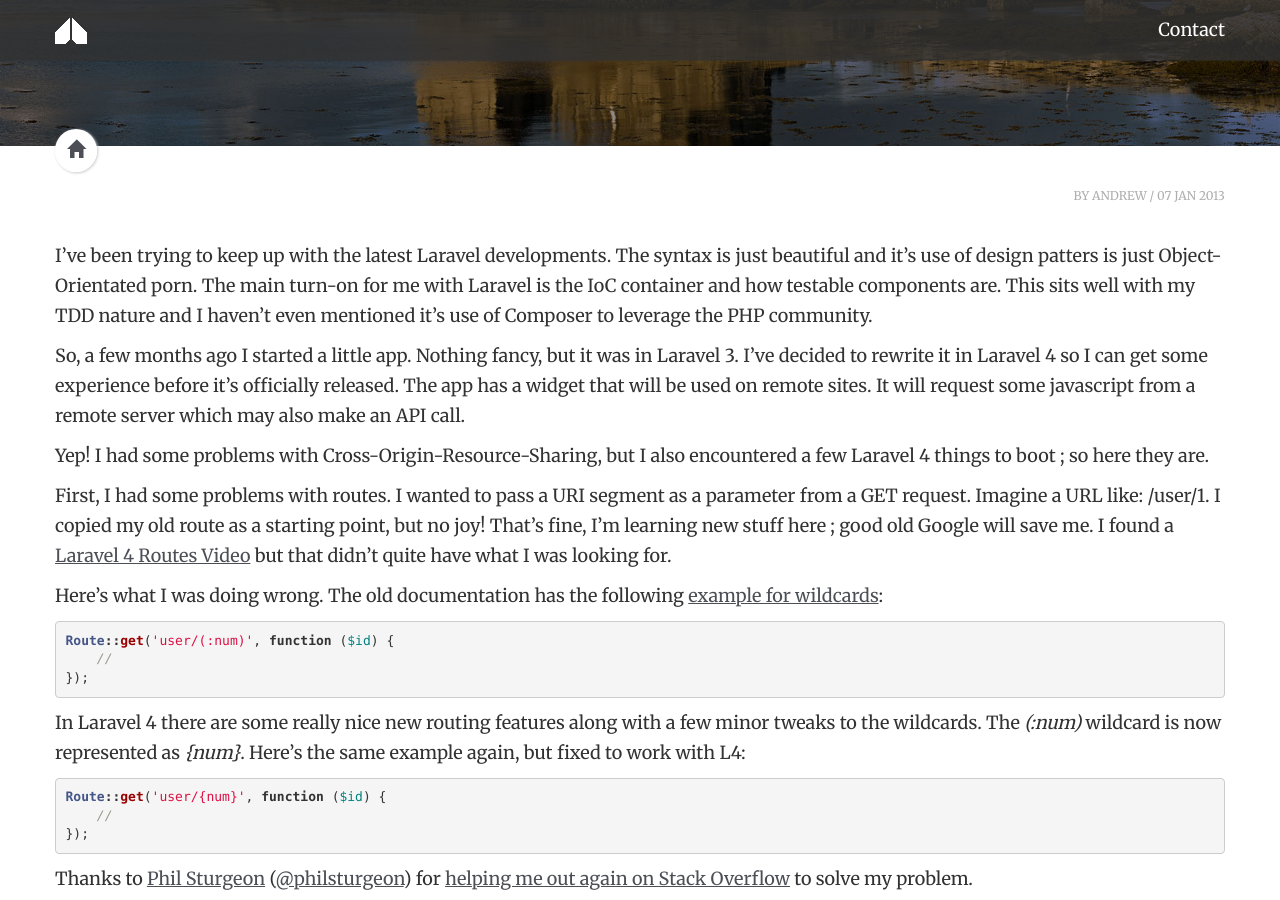
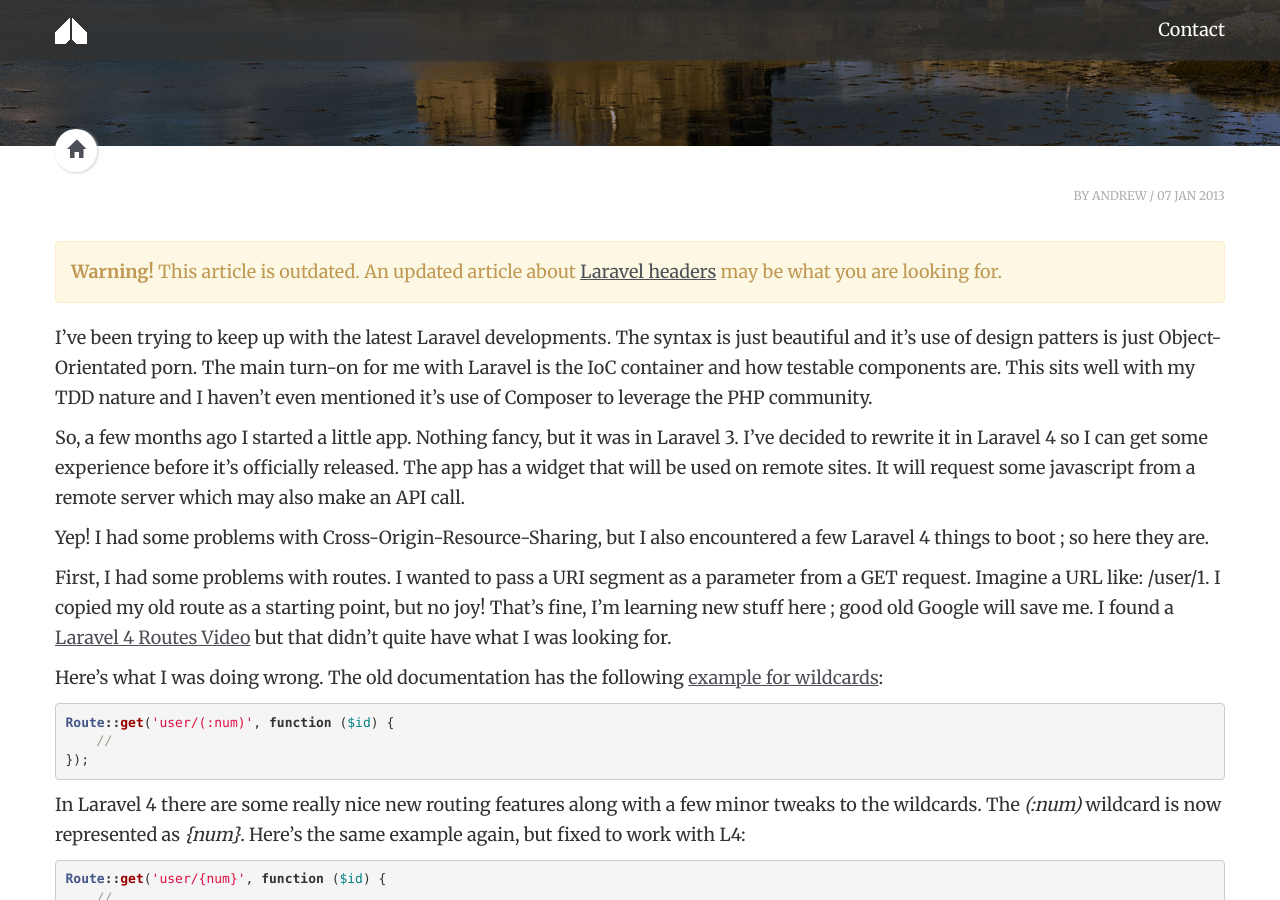
Before and after one commit to acairns/acairns.github.io, a Jekyll site: the page built from _posts/2013-01-07-routing-and-cors-with-laravel-4.md, in a window 1280 px wide and 900 px high, scrolled down 354 px. Built offline with Jekyll 4.4.1, drawn with Linux system fonts in a browser that asks for light colours; Markdown is read by kramdown in place of the engine named in the settings.

Commit message:
Publishing post for updated headers

```diff
--- a/_posts/2013-01-07-routing-and-cors-with-laravel-4.md
+++ b/_posts/2013-01-07-routing-and-cors-with-laravel-4.md
@@ -8,6 +8,9 @@
   - Tips
 ---
 
+<div class="alert alert-warning">
+    <strong>Warning!</strong> This article is outdated. An updated article about <a title='Laravel 4 Headers' href='/2014/06/updated-cors-routes-with-laravel'>Laravel headers</a> may be what you are looking for.
+</div>
 
 
 I've been trying to keep up with the latest Laravel developments. The syntax is just beautiful and it's use of design patters is just Object-Orientated porn. The main turn-on for me with Laravel is the IoC container and how testable components are. This sits well with my TDD nature and I haven't even mentioned it's use of Composer to leverage the PHP community.
```
Also changed, not shown: _posts/2014-06-19-updated-cors-routes-with-laravel.md (renamed from _drafts/updated-cors-routes-with-laravel.md).
